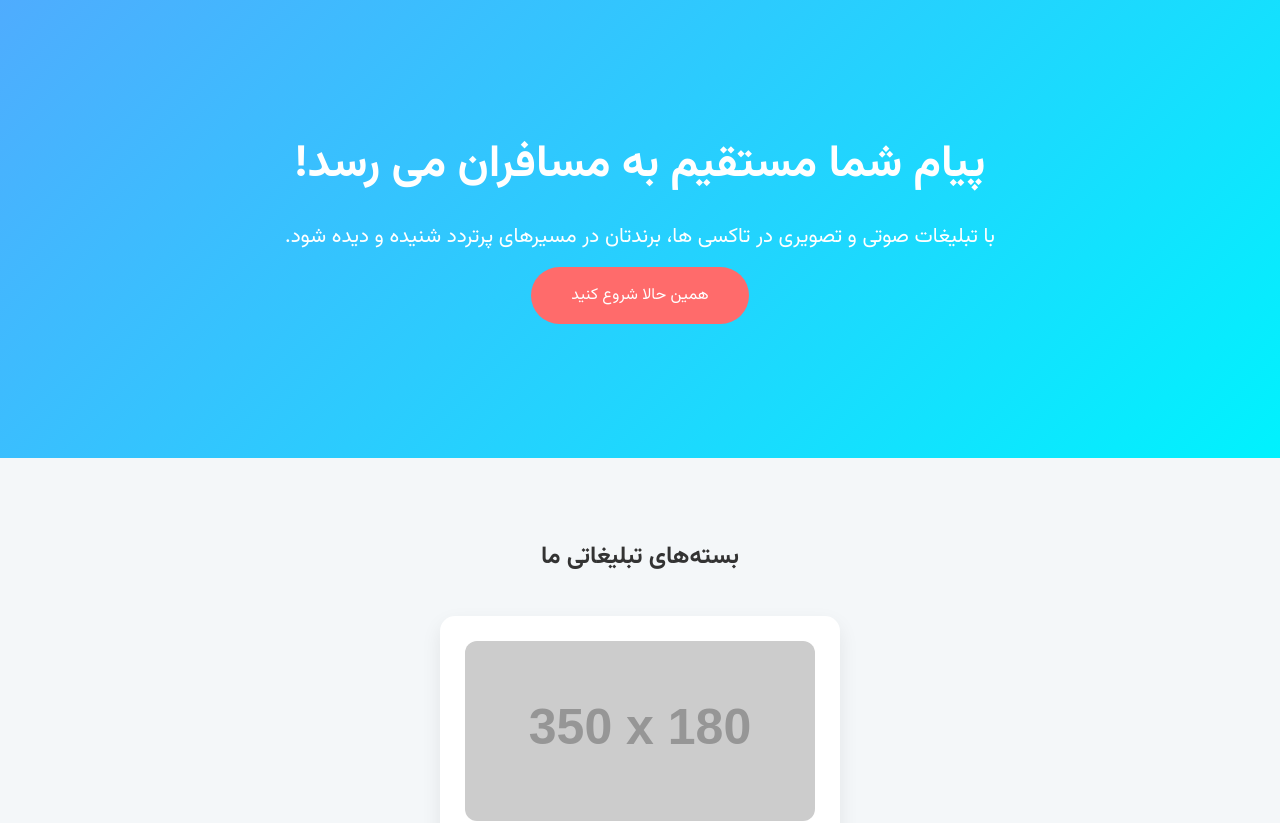
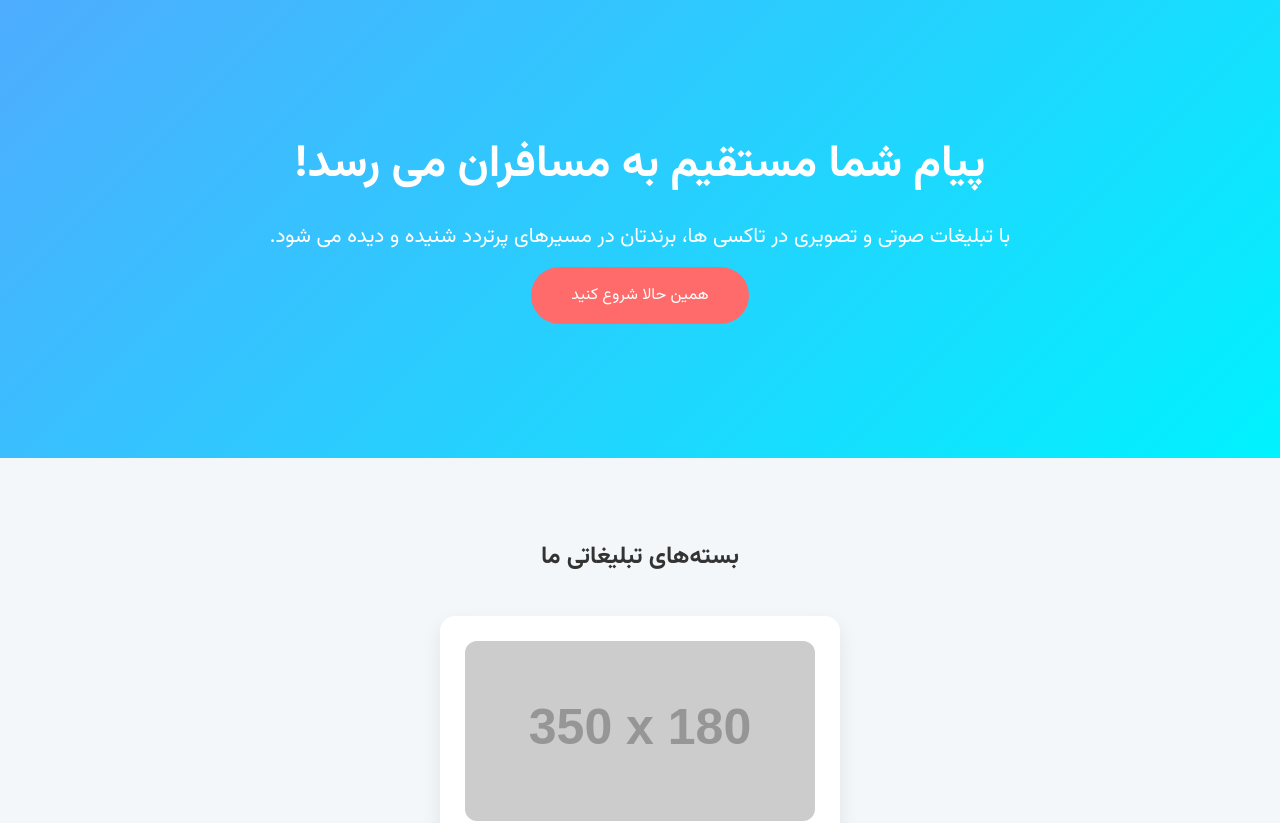
Before and after one commit to mohammadzadehsamad-lgtm/taxi-ads1, a plain HTML site: page index.html in a window 1280 px wide. Shown: the top 823 px of the page. Drawn offline with Linux system fonts and the light colour scheme; placeholder pictures from the web are drawn by us.

Commit message:
Update index.html

```diff
--- a/index.html
+++ b/index.html
@@ -24,7 +24,7 @@ section {padding:60px 20px; max-width:1200px; margin:auto;}
 
 <header>
     <h1>پیام شما مستقیم به مسافران می رسد!</h1>
-    <p>با تبلیغات صوتی و تصویری در تاکسی ها، برندتان در مسیرهای پرتردد شنیده و دیده شود.</p>
+    <p>با تبلیغات صوتی و تصویری در تاکسی ها، برندتان در مسیرهای پرتردد شنیده و دیده می شود.</p>
     <a href="#contact" class="cta-btn">همین حالا شروع کنید</a>
 </header>
 
```
